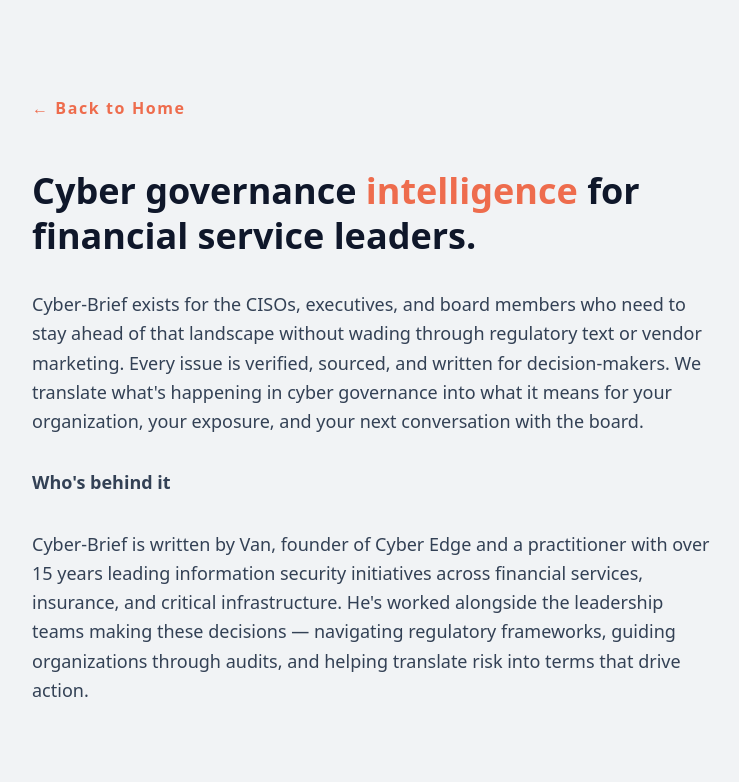
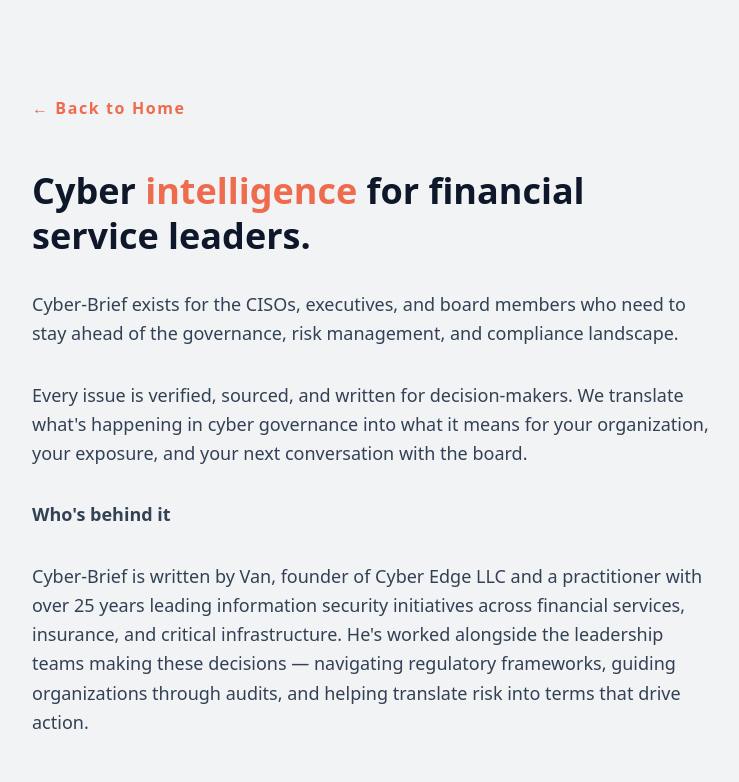
Before and after one commit to GwenCodes/cyber-brief-project-web, a website built with Vite: page about.html in a window 1280 px wide. Shown: the top 782 px of the page, without its empty margins (264-1003 px from the left). Built offline with nearby package versions, Linux system fonts and the light colour scheme.

Commit message:
Content revisions

```diff
--- a/about.html
+++ b/about.html
@@ -18,24 +18,27 @@
       </a>
 
       <h1 class="text-4xl font-bold text-slate-900 mb-8 leading-tight">
-        Cyber governance <span class="text-[#EE6C4D]">intelligence</span> for
-        financial service leaders.
+        Cyber <span class="text-[#EE6C4D]">intelligence</span> for financial
+        service leaders.
       </h1>
 
       <div class="space-y-8 text-lg leading-relaxed text-slate-700">
         <p>
           Cyber-Brief exists for the CISOs, executives, and board members who
-          need to stay ahead of that landscape without wading through regulatory
-          text or vendor marketing. Every issue is verified, sourced, and
-          written for decision-makers. We translate what's happening in cyber
-          governance into what it means for your organization, your exposure,
-          and your next conversation with the board.
+          need to stay ahead of the governance, risk management, and compliance
+          landscape.
+        </p>
+        <p>
+          Every issue is verified, sourced, and written for decision-makers. We
+          translate what's happening in cyber governance into what it means for
+          your organization, your exposure, and your next conversation with the
+          board.
         </p>
 
         <p><strong>Who's behind it</strong></p>
         <p>
-          Cyber-Brief is written by Van, founder of Cyber Edge and a
-          practitioner with over 15 years leading information security
+          Cyber-Brief is written by Van, founder of Cyber Edge LLC and a
+          practitioner with over 25 years leading information security
           initiatives across financial services, insurance, and critical
           infrastructure. He's worked alongside the leadership teams making
           these decisions — navigating regulatory frameworks, guiding
--- a/index.css
+++ b/index.css
@@ -105,8 +105,8 @@ a:hover {
   color: var(--editorial-bold);
   font-weight: 700;
 }
-.editorial-bold:hover {
-  color: var(--hover-green);
+a.editorial-bold:hover {
+  color: var(--hover-green) !important;
   transition: color 0.3s ease;
 }
 
```
Also changed, not shown: index.html (+6 -14 lines).
